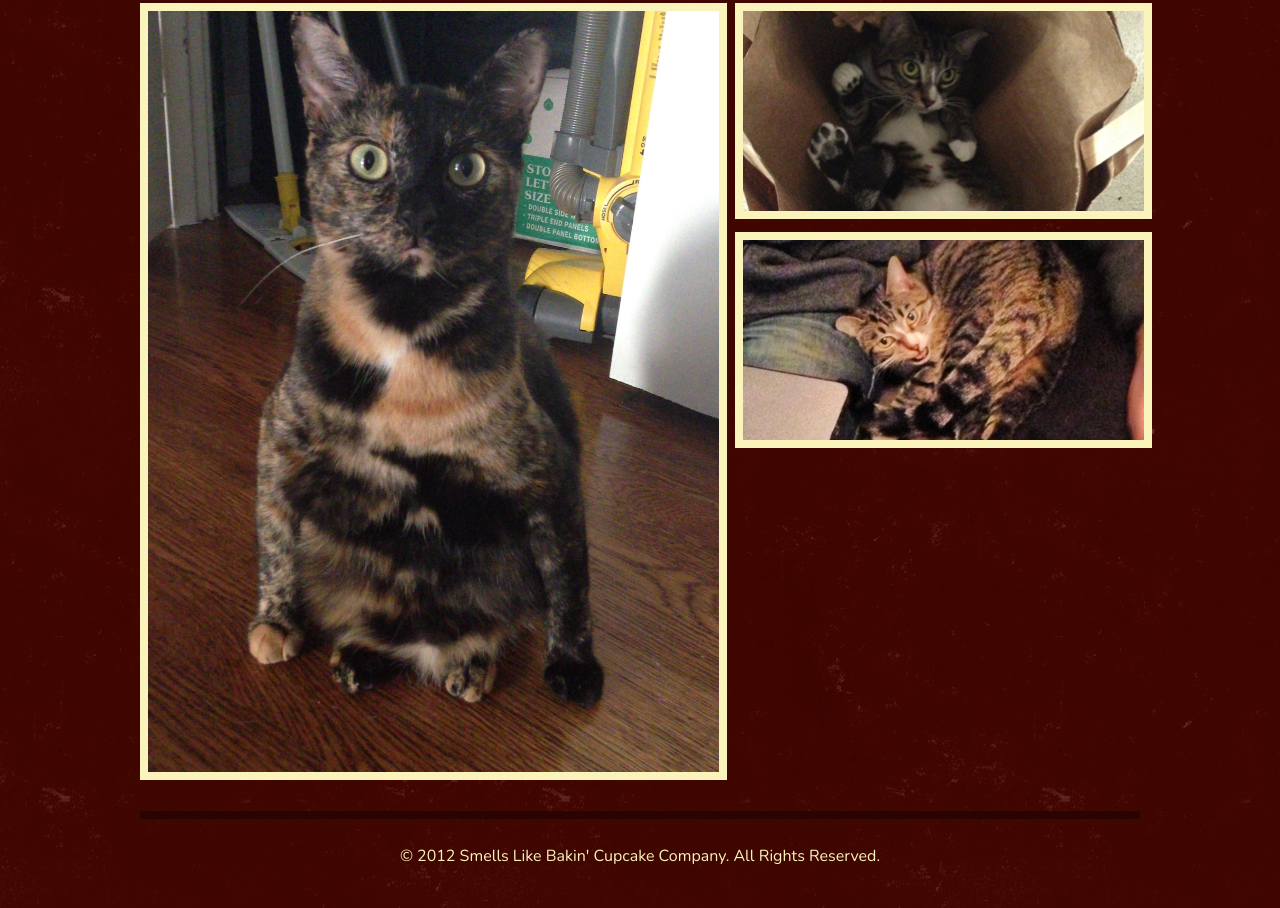
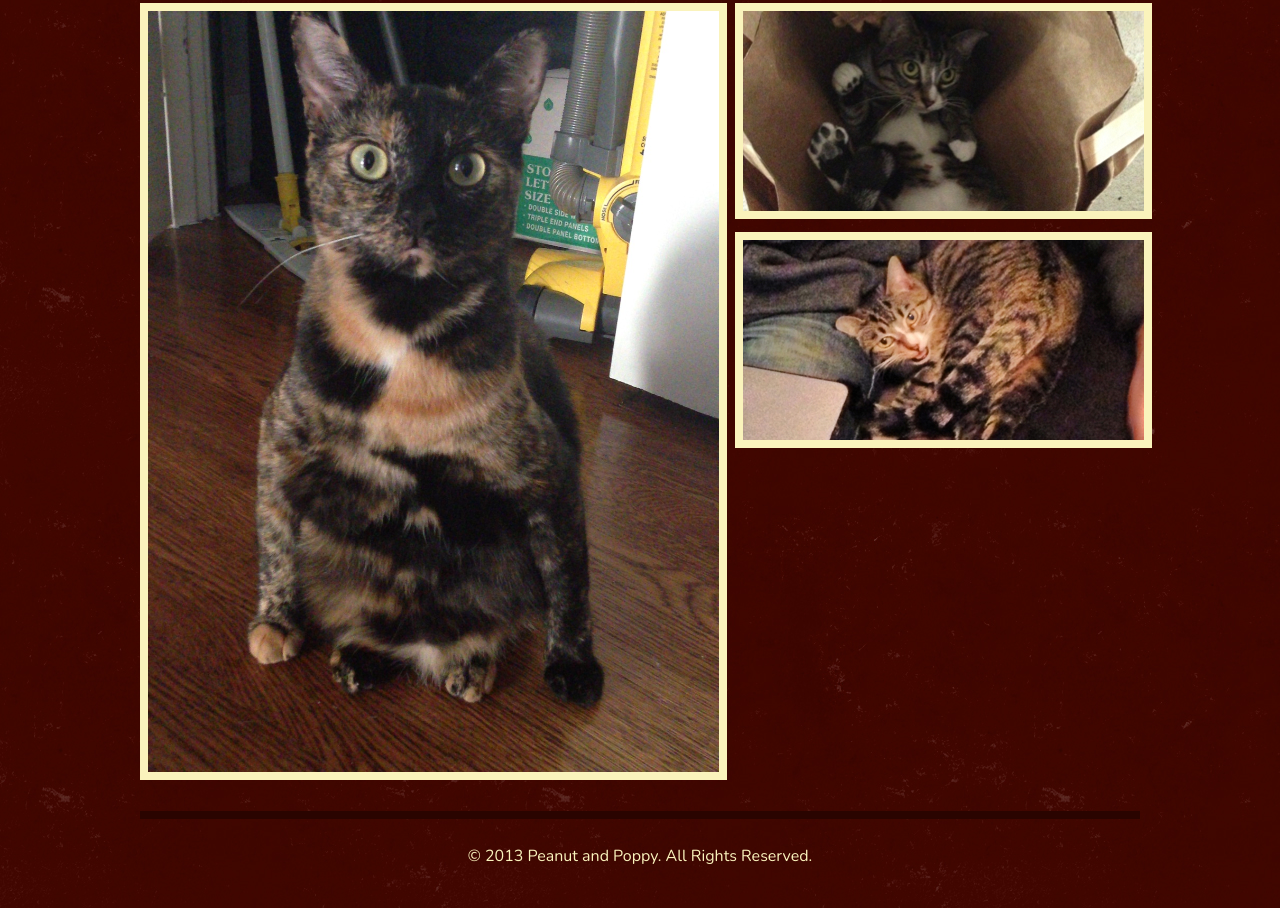
Before and after one commit to shkurkin/cat-site, a plain HTML site: page index.html in a window 1280 px wide. Shown: the part 774-1682 px from the top of the page. Drawn offline with nearby package versions, Linux system fonts and the light colour scheme.

Commit message:
change copyright

```diff
--- a/index.html
+++ b/index.html
@@ -43,7 +43,7 @@
     </div>
 
     <div id="copyright" class="grid_12">
-      <p>&copy; 2012 Smells Like Bakin' Cupcake Company. All Rights Reserved.</p>
+      <p>&copy; 2013 Peanut and Poppy. All Rights Reserved.</p>
     </div>
 
   </div>
```
